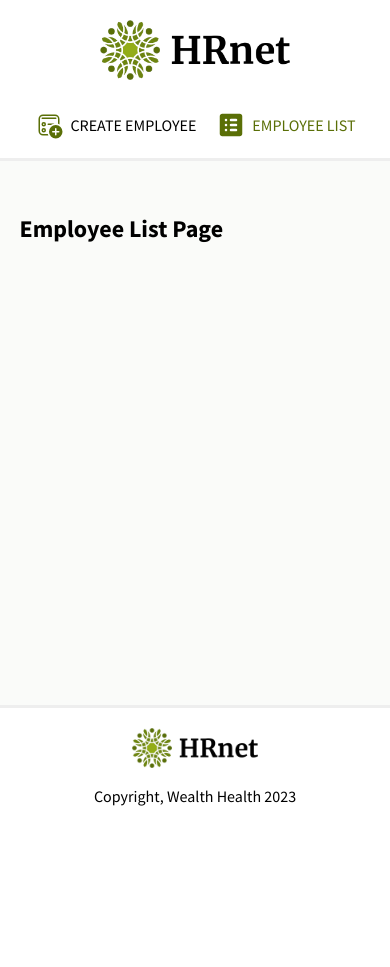
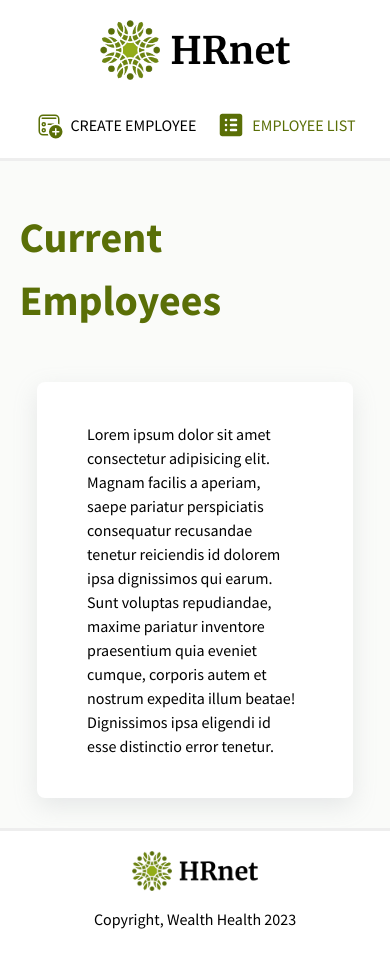
Before and after one commit to fabiendevfront/hrnet, a React (Create React App) app: page /employee-list in a window 390 px wide. Before the commit the page ends 844 px from the top, so only its background shows below. Built offline with nearby package versions, Linux system fonts and the light colour scheme.

Commit message:
Create page EmployeeList and component EmployeeTable, design & responsive

```diff
--- /dev/null
+++ b/src/components/EmployeeTable.jsx
@@ -0,0 +1,9 @@
+const EmployeeTable = () => {
+    return (
+        <div className="employee-table">
+            Lorem ipsum dolor sit amet consectetur adipisicing elit. Magnam facilis a aperiam, saepe pariatur perspiciatis consequatur recusandae tenetur reiciendis id dolorem ipsa dignissimos qui earum. Sunt voluptas repudiandae, maxime pariatur inventore praesentium quia eveniet cumque, corporis autem et nostrum expedita illum beatae! Dignissimos ipsa eligendi id esse distinctio error tenetur.
+        </div>
+    );
+};
+
+export default EmployeeTable;
--- a/src/pages/EmployeeList.jsx
+++ b/src/pages/EmployeeList.jsx
@@ -1,7 +1,12 @@
+import EmployeeTable from "../components/EmployeeTable";
+
 const EmployeeList = () => {
     return (
         <div className="employee-list">
-            <h2>Employee List Page</h2>
+            <h2 className="employee-list__title">Current Employees</h2>
+            <div className="employee-list__content">
+                <EmployeeTable />
+            </div>
         </div>
     );
 };
--- a/src/styles/components/_employeeForm.scss
+++ b/src/styles/components/_employeeForm.scss
@@ -56,7 +56,7 @@
     }
 
     .btn {
-        width: 300px;
+        width: 250px;
         margin: 40px auto 0 auto;
         border: none;
     }
--- a/src/styles/components/_index.scss
+++ b/src/styles/components/_index.scss
@@ -3,3 +3,4 @@
 /****************/
 @forward "linkButton";
 @forward "employeeForm";
+@forward "employeeTable";
--- a/src/styles/components/_linkButton.scss
+++ b/src/styles/components/_linkButton.scss
@@ -9,12 +9,12 @@
     @include mixins.font-size(20px);
     background-color: variables.$primary-color;
     color: variables.$white;
-    padding: 20px 35px;
+    padding: 15px 35px;
     border-radius: 30px;
     box-shadow: 0 2px 5px 0 rgb(0 0 0 / 16%), 0 2px 10px 0 rgb(0 0 0 / 12%);
     cursor: pointer;
     text-transform: uppercase;
-    transition: background-color .4s ease-in-out;
+    transition: background-color .3s ease-in-out;
 
     @include mixins.medium-break {
         @include mixins.font-size(18px);
--- a/src/styles/pages/_createEmployee.scss
+++ b/src/styles/pages/_createEmployee.scss
@@ -9,7 +9,8 @@
     display: flex;
     flex-direction: column;
     align-items: center;
-    gap: 30px;
+    gap: 50px;
+    margin-bottom: 50px;
 
     &__title {
         @include mixins.font-size(42px);
--- a/src/styles/pages/_employeeList.scss
+++ b/src/styles/pages/_employeeList.scss
@@ -4,3 +4,27 @@
 /*****************************/
 /* EMPLOYEE LIST PAGE STYLE */
 /****************************/
+
+.employee-list {
+    display: flex;
+    flex-direction: column;
+    align-items: center;
+    gap: 50px;
+
+    &__title {
+        @include mixins.font-size(42px);
+        color: variables.$secondary-color;
+        margin: 15px 0 0 0;
+    }
+
+    &__content {
+        width: 90%;
+        max-width: 1300px;
+        padding: 40px 50px;
+        display: flex;
+        flex-direction: column;
+        background-color: variables.$white;
+        border-radius: 8px;
+        box-shadow: 0 8px 24px rgb(149 157 165/20%);
+    }
+}
```
Also changed, not shown: src/styles/components/_employeeTable.scss (added).
